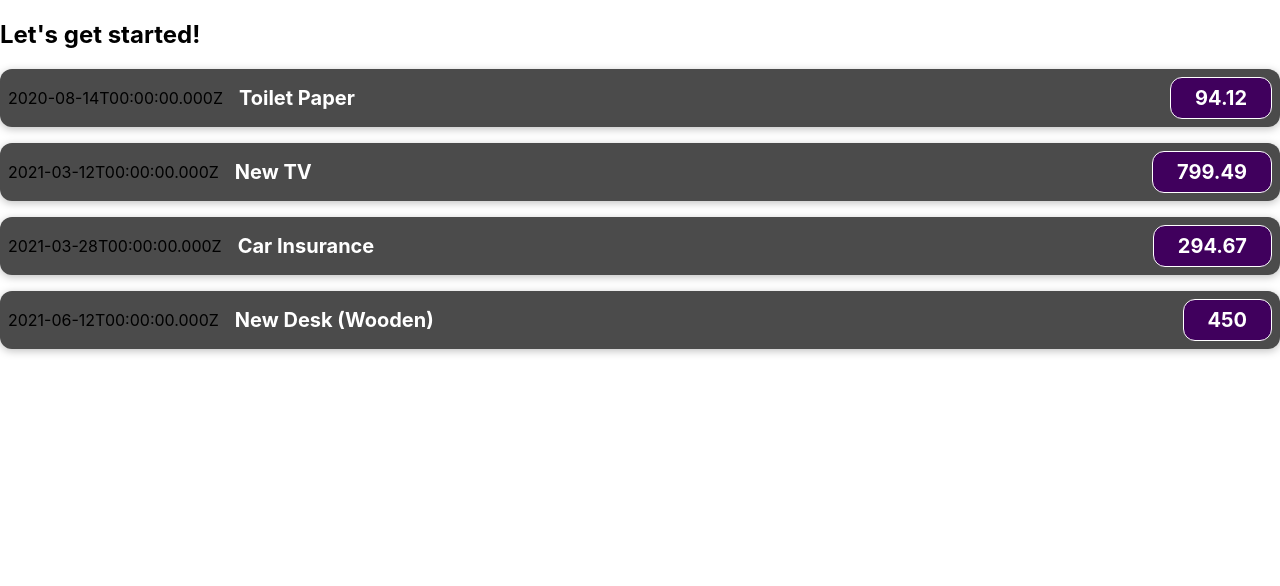
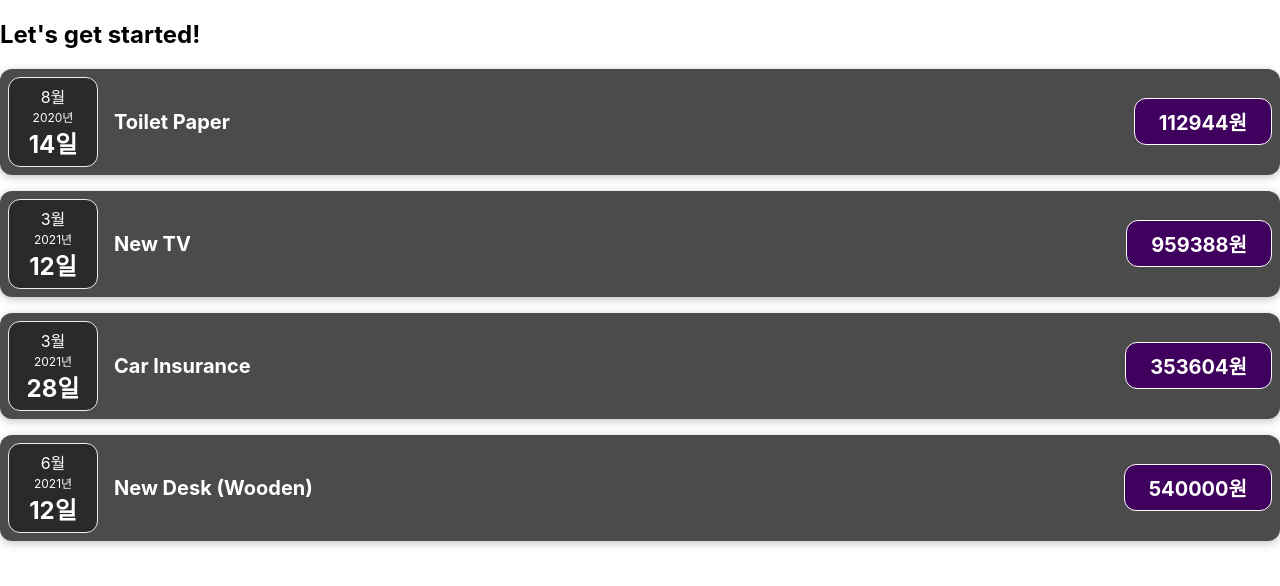
Before and after one commit to ystgd07/01-starting-setup, a React (Create React App) app in the folder react-complete-guide/: page / in a window 1280 px wide. Shown: the top 586 px of the page. Built offline with nearby package versions, Linux system fonts and the light colour scheme.

Commit message:
jsx_props_component 2

```diff
--- a/react-complete-guide/src/App.js
+++ b/react-complete-guide/src/App.js
@@ -10,13 +10,16 @@ function App() {
       amount: 94.12,
       date: new Date(2020, 7, 14),
     },
+
     { id: "e2", title: "New TV", amount: 799.49, date: new Date(2021, 2, 12) },
+
     {
       id: "e3",
       title: "Car Insurance",
       amount: 294.67,
       date: new Date(2021, 2, 28),
     },
+
     {
       id: "e4",
       title: "New Desk (Wooden)",
--- /dev/null
+++ b/react-complete-guide/src/components/ExpenseDate.css
@@ -0,0 +1,26 @@
+.expense-date {
+  display: flex;
+  flex-direction: column;
+  width: 5.5rem;
+  height: 5.5rem;
+  border: 1px solid #ececec;
+  background-color: #2a2a2a;
+  color: white;
+  border-radius: 12px;
+  align-items: center;
+  justify-content: center;
+}
+
+.expense-date__month {
+  font-size: 0.75rem;
+  font-weight: bold;
+}
+
+.expense-date__year {
+  font-size: 0.75rem;
+}
+
+.expense-date__day {
+  font-size: 1.5rem;
+  font-weight: bold;
+}
--- /dev/null
+++ b/react-complete-guide/src/components/ExpenseDate.js
@@ -0,0 +1,16 @@
+import "./ExpenseDate.css";
+
+function ExpenseDate(props) {
+  const month = props.date.toLocaleString("ko-KR", { month: "long" });
+  const year = props.date.toLocaleString("ko-KR", { year: "numeric" });
+  const day = props.date.toLocaleString("ko-KR", { day: "numeric" });
+  return (
+    <div className="expense-date">
+      <div className="expense-date__monteh">{month}</div>
+      <div className="expense-date__year">{year}</div>
+      <div className="expense-date__day">{day}</div>
+    </div>
+  );
+}
+
+export default ExpenseDate;
--- a/react-complete-guide/src/components/ExpenseItem.js
+++ b/react-complete-guide/src/components/ExpenseItem.js
@@ -1,15 +1,20 @@
 import "./ExpenseItem.css";
-
+import ExpenseDate from "./ExpenseDate";
 function ExpenseItem(props) {
   // const expenseDate = new Date(2022, 9, 8);
   // const expeneseTitle = "Car Insurance";
   // const expenseAmount = 294.67;3
+
+  // const month = props.date.toLocaleString("ko-KR", { month: "long" });
+  // const year = props.date.toLocaleString("ko-KR", { year: "numeric" });
+  // const day = props.date.toLocaleString("ko-KR", { day: "numeric" });
+
   return (
     <div className="expense-item">
-      <div>{props.date.toISOString()}</div>
+      <ExpenseDate date={props.date} />
       <div className="expense-item__description">
         <h2>{props.title}</h2>
-        <div className="expense-item__price">{props.amount}</div>
+        <div className="expense-item__price">{props.amount * 1200}원</div>
       </div>
     </div>
   );
--- /dev/null
+++ b/react-complete-guide/src/components/Expenses.js
@@ -0,0 +1,3 @@
+import "./Expenses.css";
+function Expenses() {}
+export default Expenses;
```
Also changed, not shown: react-complete-guide/src/components/Expenses.css (added, +9 -0 lines).
